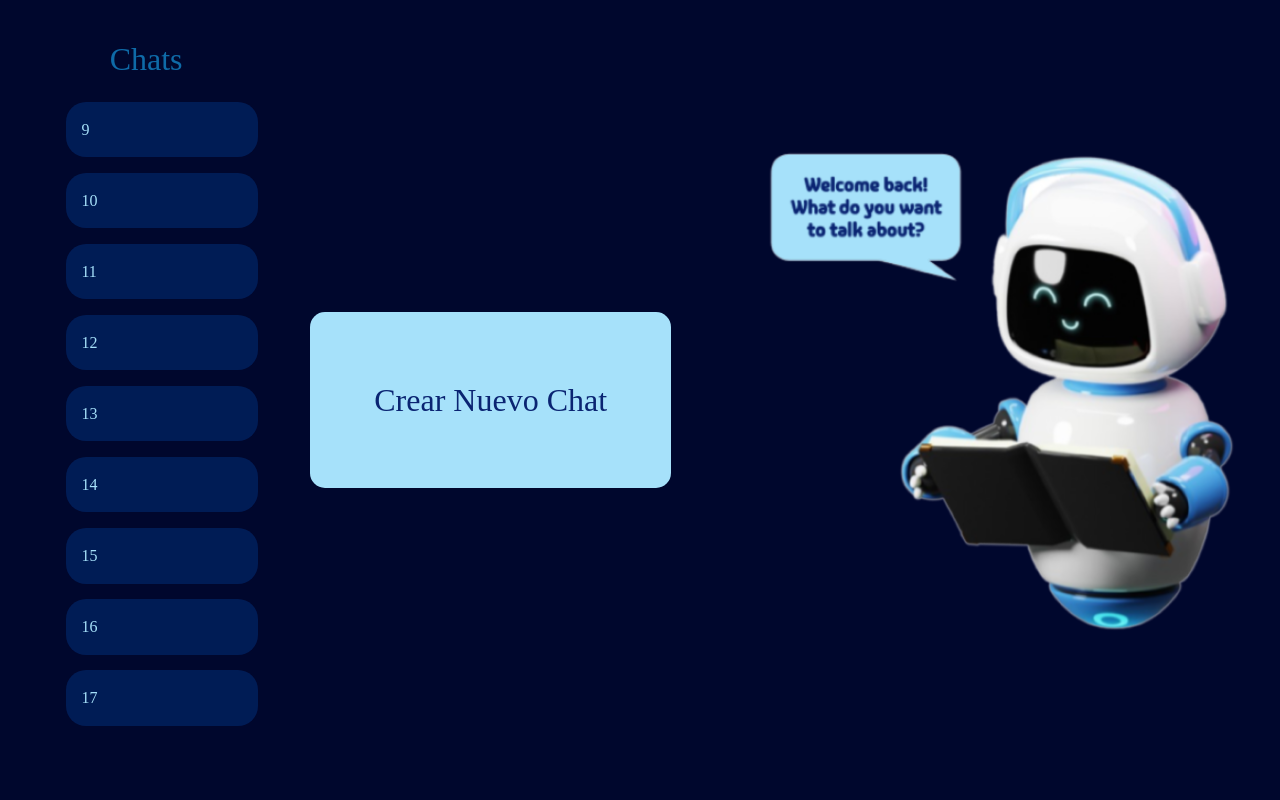
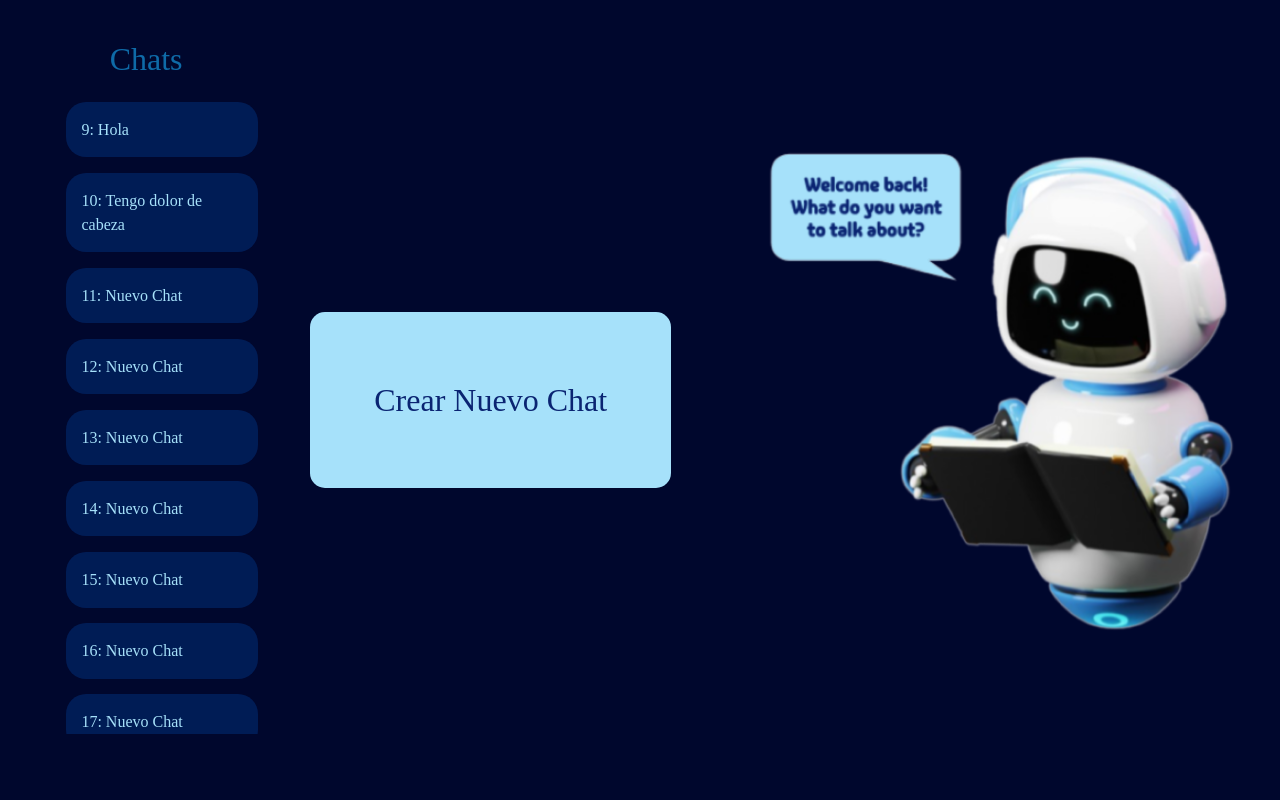
Before and after one commit to edup3/ProyectoInt1, a Django app: page /chats/ in a window 1280 px wide. Shown: the part 60-860 px from the top of the page. Run offline with Django 5.2, Linux system fonts and the light colour scheme; a user stored in the database is signed in; data comes from the database, SQL or seed files in the repository; both versions use the stored data as it was after the commit; some web fonts are replaced.

Commit message:
Description for chats

```diff
--- a/bAImaxProject/chatbot/templates/chat_page.html
+++ b/bAImaxProject/chatbot/templates/chat_page.html
@@ -9,7 +9,7 @@
             <ul class="lista">
                 {% for chat in chats %}
                 <li class="item">
-                    <a href="{% url 'chatbot' chat.id_chat %}" class="chat_link">{{ chat.id_chat }}</a>
+                    <a href="{% url 'chatbot' chat.chat.id_chat %}" class="chat_link">{{ chat.chat.id_chat }}: {{ chat.message.content }}</a>
                 </li>
                 {% endfor %}
             </ul>
--- a/bAImaxProject/chatbot/templates/chatbot.html
+++ b/bAImaxProject/chatbot/templates/chatbot.html
@@ -31,7 +31,7 @@ setInterval(function(){
             }
         },
         error: function(response){
-            alert('An error occured')
+            // alert('An error occured')
         }
     });
 },1000);
--- a/bAImaxProject/chatbot/views.py
+++ b/bAImaxProject/chatbot/views.py
@@ -92,7 +92,16 @@ def getMessages(request, chatid):
 @login_required(login_url='/login')
 def chat_page(request:HttpRequest):
     chats = Chat.objects.filter(user = request.user)
-    return render(request,'chat_page.html',{'chats':chats})
+    chatsfirstmessage = []
+    for chat in chats:
+        firstmessage = Message.objects.filter(chat=chat).order_by('time')
+        if firstmessage:
+            chatsfirstmessage.append({'chat':chat,'message':firstmessage[0]})
+        else:
+            chatsfirstmessage.append({'chat':chat,'message':{'content':'Nuevo Chat'}})
+    for chat in chatsfirstmessage:
+        print(chat)
+    return render(request,'chat_page.html',{'chats':chatsfirstmessage})
 
 def emergency(request):
     _ = load_dotenv('twilio.env')
```
Also changed, not shown: bAImaxProject/db.sqlite3.
